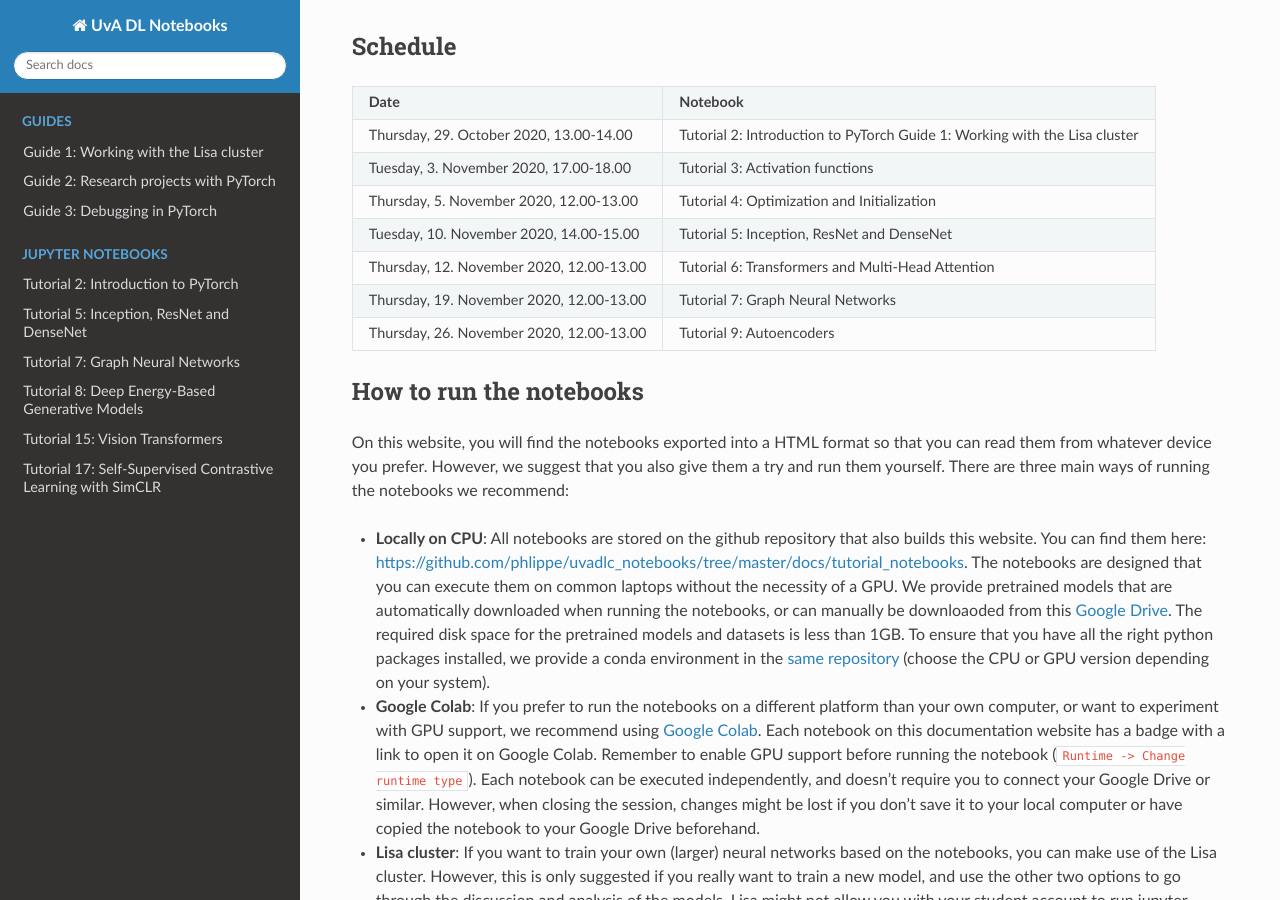
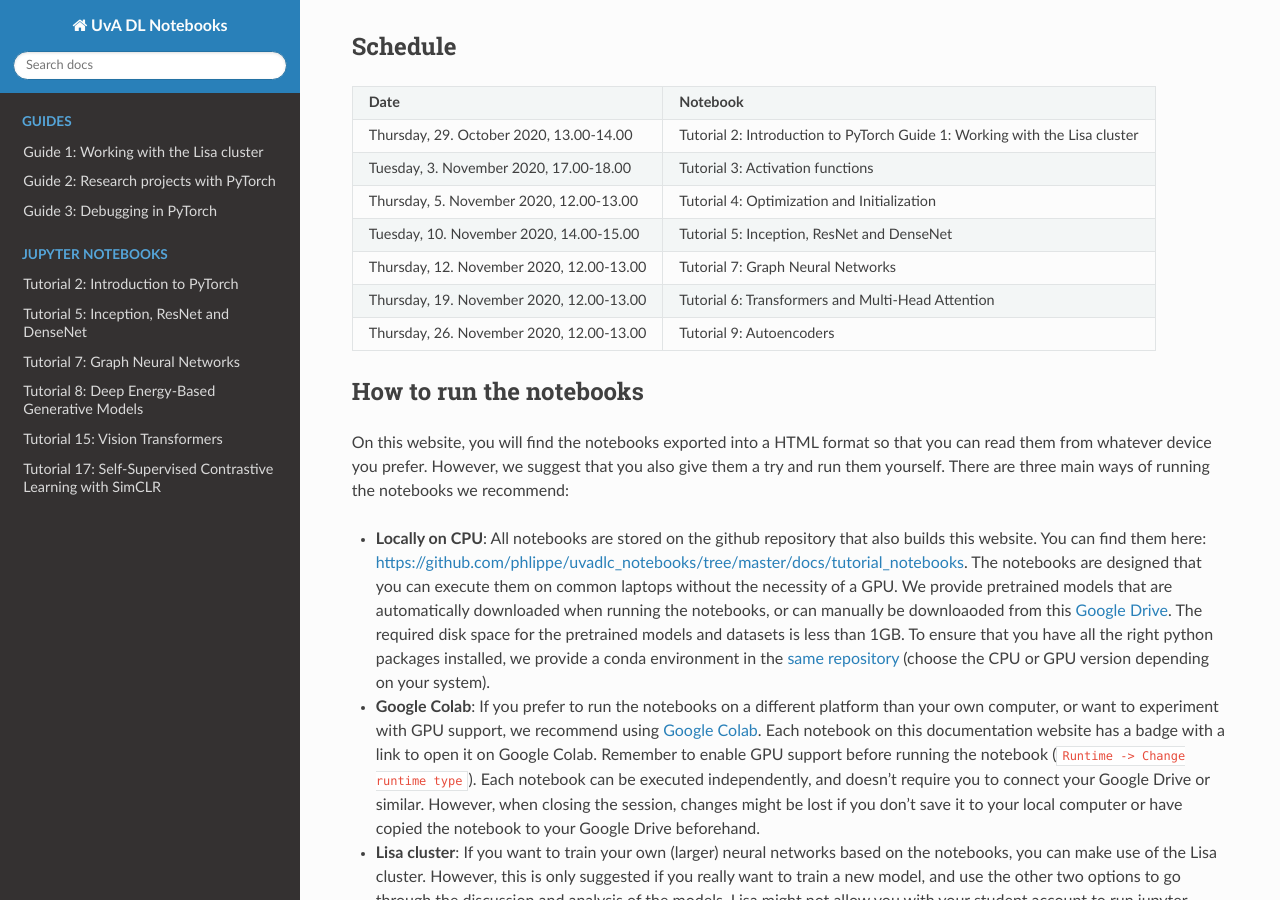
Before and after one commit to phlippe/uvadlc_notebooks, a Sphinx documentation site: the page built from docs/index.rst, in a window 1280 px wide and 900 px high, scrolled down 634 px. Built offline with Sphinx 7.4.7 and the Read the Docs theme 2.0.0, drawn with Linux system fonts in a browser that asks for light colours; pages that are not in the unit, such as notebooks, are missing from menus.

Commit message:
Updating schedule

```diff
--- a/docs/index.rst
+++ b/docs/index.rst
@@ -41,9 +41,9 @@ Schedule
 +------------------------------------------+---------------------------------------------------+
 | Tuesday, 10. November 2020, 14.00-15.00  | Tutorial 5: Inception, ResNet and DenseNet        |
 +------------------------------------------+---------------------------------------------------+
-| Thursday, 12. November 2020, 12.00-13.00 | Tutorial 6: Transformers and Multi-Head Attention |
+| Thursday, 12. November 2020, 12.00-13.00 | Tutorial 7: Graph Neural Networks                 |
 +------------------------------------------+---------------------------------------------------+
-| Thursday, 19. November 2020, 12.00-13.00 | Tutorial 7: Graph Neural Networks                 |
+| Thursday, 19. November 2020, 12.00-13.00 | Tutorial 6: Transformers and Multi-Head Attention |
 +------------------------------------------+---------------------------------------------------+
 | Thursday, 26. November 2020, 12.00-13.00 | Tutorial 9: Autoencoders                          |
 +------------------------------------------+---------------------------------------------------+
```
